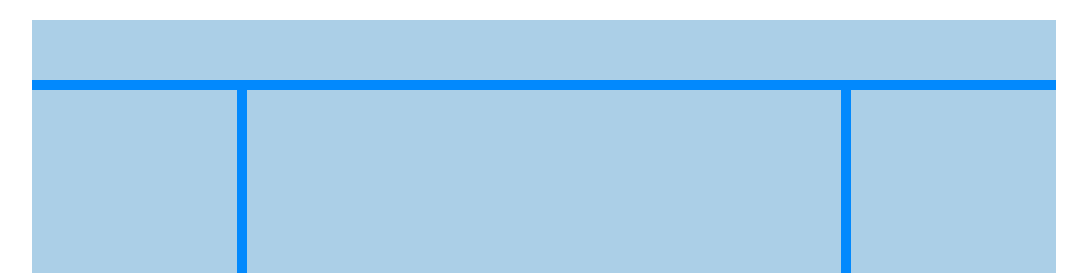
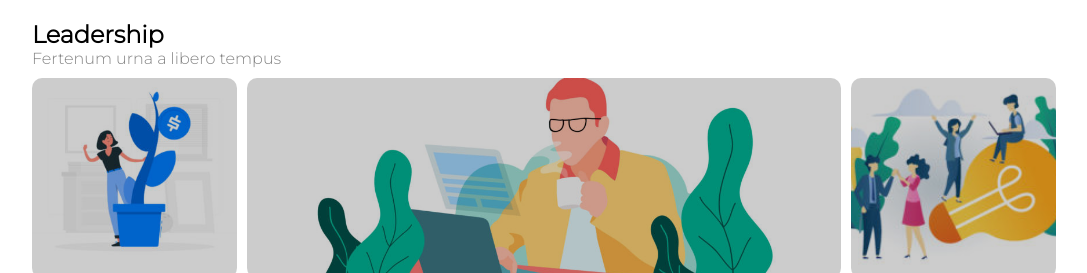
Before and after one commit to Francesca-Salvini/htmlcss-wp, a plain HTML site: page index.html in a window 1280 px wide. Shown: the part 527-800 px from the top of the page, without its empty margins (96-1183 px from the left). Drawn offline with Linux system fonts and the light colour scheme.

Commit message:
aggiunte immagini tre colonne del main

```diff
--- a/css/style.css
+++ b/css/style.css
@@ -34,6 +34,10 @@ img {
     width: 100%;
 }
 
+.text {
+    font-size: 16px;
+    color: #858585;
+}
 /*HEADER*/
 .logo img {
     width: 150px;
@@ -85,22 +89,21 @@ img {
 
 /*MAIN*/
 
-.container_azure {
+.container_col {
     width: 100%;
-    height: 420px;
-    background-color: #0289fd;
+
 
     margin-top: 20px;
+}
+
+.titolo_sezione {
+    font-weight: bold;
 }
 
 
 
 
 
-.top {
-    height: 60px;
-    background-color: #abcfe7;
-}
 
 .clearfix::after {
     content: "";
@@ -116,18 +119,23 @@ img {
 .col_left, .col_right {
 
     width:  20%;
-    height: 340px ;
-    background-color: #abcfe7;
-
     float: left;
 }
 
 .col_center {
     width:  58%;
-    height: 340px ;
-    background-color: #abcfe7;
     margin: 0 1%;
     float: left;
+}
+
+.col_img {
+    height: 200px;
+    position: relative;
+}
+
+.col_img img {
+    height: 100%;
+    object-fit: cover;
 }
 
 /*FINE MAIN*/
--- a/index.html
+++ b/index.html
@@ -70,12 +70,30 @@
         <!--MAIN-->
 
         <main>
-            <div class="container_azure">
-                <div class="top"></div>
+            <div class="container_col">
+                <div class="top">
+                    <h2 class="titolo_sezione">Leadership</h2>
+                    <p class="text">Fertenum urna a libero tempus</p>
+                </div>
                 <div class="clearfix">
-                    <div class="col_left"></div>
-                    <div class="col_center"></div>
-                    <div class="col_right"></div>
+                    <div class="col_left">
+                        <div class="col_img">
+                            <div class="layover"></div>
+                            <img src="img/img-1.jpg" alt="">
+                        </div>
+                    </div>
+                    <div class="col_center">
+                        <div class="col_img">
+                            <div class="layover"></div>
+                            <img src="img/banner-2.jpg" alt="">
+                        </div>
+                    </div>
+                    <div class="col_right">
+                        <div class="col_img">
+                            <div class="layover"></div>
+                            <img src="img/img-3.jpg" alt="">
+                        </div>
+                    </div>
                 </div>
 
             </div>
```
